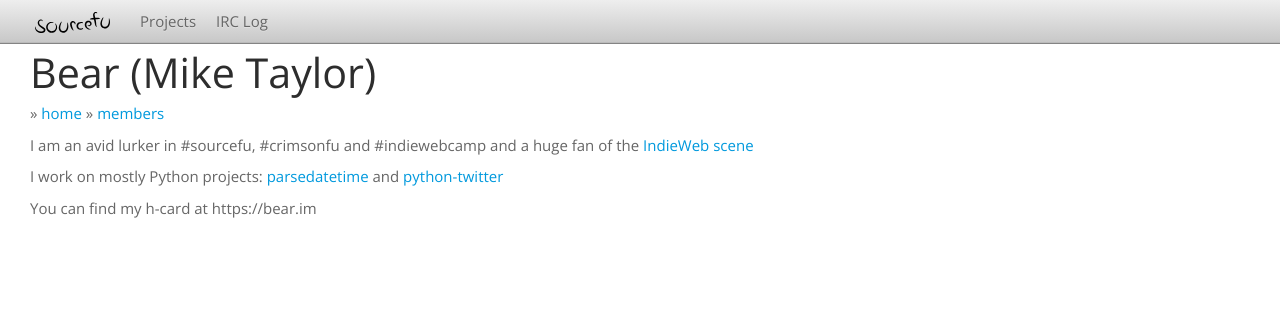
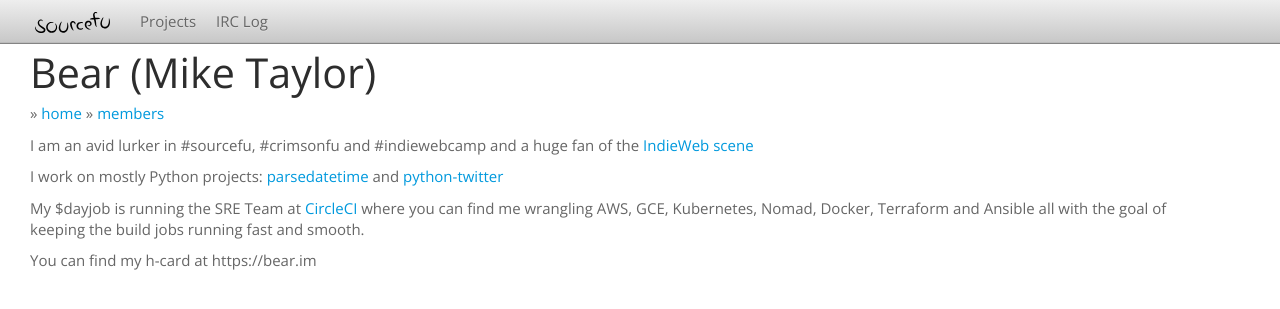
Before and after one commit to sourcefu/sourcefu.github.com, a Jekyll site: the page built from members/bear/index.md, in a window 1280 px wide. Shown: the top 309 px of the page. Built offline with Jekyll 4.4.1, drawn with Linux system fonts in a browser that asks for light colours; Markdown is read by kramdown in place of the engine named in the settings.

Commit message:
add list of tech I use daily

```diff
--- a/members/bear/index.md
+++ b/members/bear/index.md
@@ -6,4 +6,6 @@ I am an avid lurker in #sourcefu, #crimsonfu and #indiewebcamp and a huge fan of
 
 I work on mostly Python projects:  [parsedatetime](https://github.com/bear/parsedatetime) and [python-twitter](https://github.com/bear/python-twitter)
 
+My $dayjob is running the SRE Team at [CircleCI](https://circleci.com) where you can find me wrangling AWS, GCE, Kubernetes, Nomad, Docker, Terraform and Ansible all with the goal of keeping the build jobs running fast and smooth.
+
 You can find my h-card at https://bear.im
```
